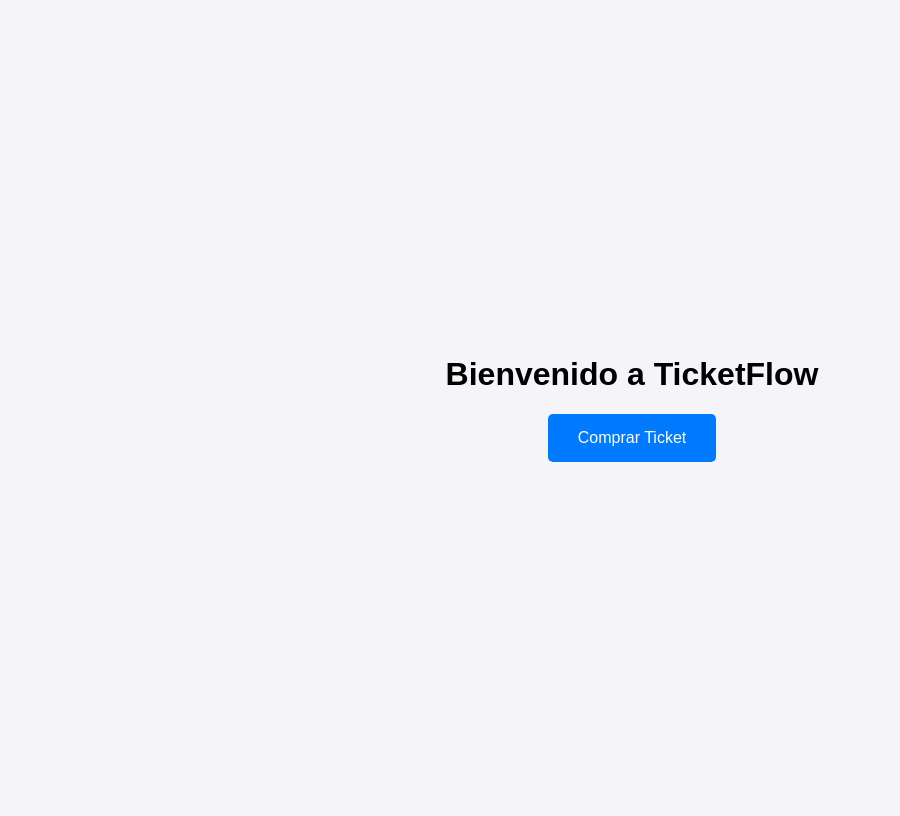
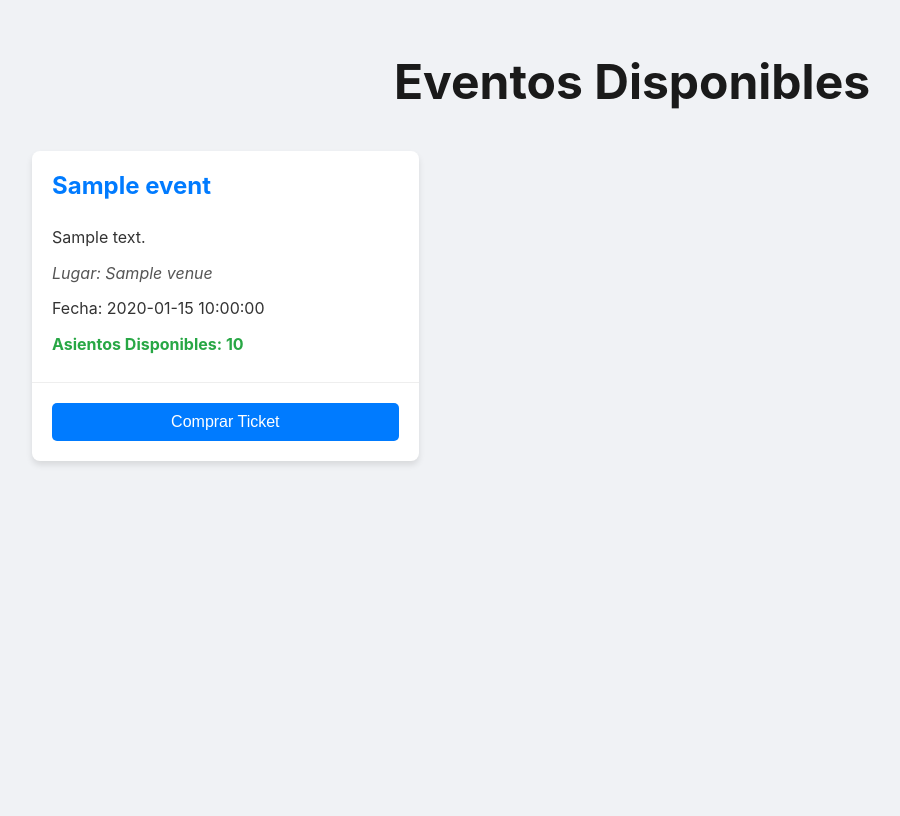
Before and after one commit to catcita/Proy3_SD, a Flask app: template app3/templates/index.html in a window 1280 px wide. Shown: the whole page, without its empty margins (8-908 px from the left). After the commit the page ends 465 px from the top, so only its background shows below. Run offline with Flask 3, Linux system fonts and the light colour scheme; the template is opened without the code that fills it: most values are stand-ins (such as "Sample title", 1, 10 or a date in 2020).

Commit message:
cata: Cambié el archivo app3/templates/index.html, el html de la app 3 para que muestre esa lista de eventos de forma dinámica, en lugar de la página de bienvenida estática.

```diff
--- a/app3/templates/index.html
+++ b/app3/templates/index.html
@@ -1,48 +1,192 @@
 <!DOCTYPE html>
-<html lang="en">
+<html lang="es">
 <head>
     <meta charset="UTF-8">
     <meta name="viewport" content="width=device-width, initial-scale=1.0">
     <title>TicketFlow - Portal de Venta</title>
     <style>
-        body { font-family: Arial, sans-serif; display: flex; justify-content: center; align-items: center; height: 100vh; background-color: #f4f4f9; }
-        .container { text-align: center; }
-        button { background-color: #007bff; color: white; border: none; padding: 15px 30px; font-size: 16px; border-radius: 5px; cursor: pointer; }
-        button:hover { background-color: #0056b3; }
-        #message { margin-top: 20px; font-size: 18px; }
+        body {
+            font-family: -apple-system, BlinkMacSystemFont, "Segoe UI", Roboto, "Helvetica Neue", Arial, sans-serif;
+            background-color: #f0f2f5;
+            color: #333;
+            margin: 0;
+            padding: 20px;
+        }
+        .header {
+            text-align: center;
+            margin-bottom: 40px;
+        }
+        .header h1 {
+            font-size: 3em;
+            color: #1a1a1a;
+        }
+        .container {
+            max-width: 1200px;
+            margin: 0 auto;
+        }
+        .event-grid {
+            display: grid;
+            grid-template-columns: repeat(auto-fill, minmax(300px, 1fr));
+            gap: 20px;
+        }
+        .event-card {
+            background: #fff;
+            border-radius: 8px;
+            box-shadow: 0 4px 6px rgba(0,0,0,0.1);
+            overflow: hidden;
+            transition: transform 0.2s;
+            display: flex;
+            flex-direction: column;
+        }
+        .event-card:hover {
+            transform: translateY(-5px);
+        }
+        .event-card-content {
+            padding: 20px;
+            flex-grow: 1;
+            display: flex;
+            flex-direction: column;
+        }
+        .event-card h2 {
+            font-size: 1.5em;
+            margin-top: 0;
+            color: #007bff;
+        }
+        .event-card p {
+            margin: 5px 0;
+            line-height: 1.6;
+        }
+        .event-card .venue {
+            font-style: italic;
+            color: #555;
+        }
+        .event-card .seats {
+            font-weight: bold;
+            color: #28a745;
+        }
+        .event-card-footer {
+            padding: 20px;
+            border-top: 1px solid #eee;
+            margin-top: auto;
+        }
+        .buy-button {
+            background-color: #007bff;
+            color: white;
+            border: none;
+            padding: 10px 20px;
+            font-size: 1em;
+            border-radius: 5px;
+            cursor: pointer;
+            width: 100%;
+            transition: background-color 0.2s;
+        }
+        .buy-button:hover {
+            background-color: #0056b3;
+        }
+        .error-box, .info-box {
+            text-align: center;
+            padding: 20px;
+            margin: 20px;
+            border-radius: 8px;
+        }
+        .error-box {
+            background-color: #f8d7da;
+            color: #721c24;
+            border: 1px solid #f5c6cb;
+        }
+        .info-box {
+            background-color: #e2e3e5;
+            color: #383d41;
+            border: 1px solid #d6d8db;
+        }
+        #global-message {
+            text-align: center;
+            padding: 10px;
+            background-color: #d4edda;
+            color: #155724;
+            border: 1px solid #c3e6cb;
+            border-radius: 5px;
+            margin-bottom: 20px;
+            display: none; /* Oculto por defecto */
+        }
     </style>
 </head>
 <body>
+
     <div class="container">
-        <h1>Bienvenido a TicketFlow</h1>
-        <button onclick="comprarTicket()">Comprar Ticket</button>
-        <div id="message"></div>
+        <div class="header">
+            <h1>Eventos Disponibles</h1>
+        </div>
+
+        <div id="global-message"></div>
+
+        {% if error_message %}
+            <div class="error-box">
+                <strong>Error:</strong> {{ error_message }}
+            </div>
+        {% elif events %}
+            <div class="event-grid">
+                {% for event in events %}
+                <div class="event-card">
+                    <div class="event-card-content">
+                        <h2>{{ event.name }}</h2>
+                        <p>{{ event.description }}</p>
+                        <p class="venue">Lugar: {{ event.venue }}</p>
+                        <p>Fecha: {{ event.date }}</p>
+                        <p class="seats">Asientos Disponibles: {{ event.available_seats }}</p>
+                    </div>
+                    <div class="event-card-footer">
+                        <button class="buy-button" onclick="comprarTicket('{{ event.id }}')">Comprar Ticket</button>
+                    </div>
+                </div>
+                {% endfor %}
+            </div>
+        {% else %}
+            <div class="info-box">
+                <p>No hay eventos disponibles en este momento.</p>
+            </div>
+        {% endif %}
     </div>
 
     <script>
-        function comprarTicket() {
-            const messageDiv = document.getElementById('message');
+        function comprarTicket(eventId) {
+            const messageDiv = document.getElementById('global-message');
             messageDiv.textContent = 'Procesando compra...';
+            messageDiv.style.display = 'block';
+            messageDiv.style.backgroundColor = '#d1ecf1';
+            messageDiv.style.color = '#0c5460';
 
+            // Aquí, simulamos una compra. Más adelante, esto llamará al middleware.
             fetch('/comprar', {
                 method: 'POST',
                 headers: {
                     'Content-Type': 'application/json'
                 },
-                // Simulamos el envío de datos de una compra
-                body: JSON.stringify({ evento_id: 'evento_123', usuario_id: 'usuario_456' })
+                body: JSON.stringify({
+                    event_id: eventId,
+                    user_id: 'user_777', // ID de usuario de ejemplo
+                    quantity: 1
+                })
             })
             .then(response => response.json())
             .then(data => {
                 messageDiv.textContent = data.mensaje;
-                messageDiv.style.color = 'green';
+                messageDiv.style.backgroundColor = '#d4edda';
+                messageDiv.style.color = '#155724';
+
+                // Opcional: Refrescar la página para ver el contador de asientos actualizado
+                setTimeout(() => {
+                    window.location.reload();
+                }, 2000);
             })
             .catch(error => {
                 console.error('Error:', error);
                 messageDiv.textContent = 'Error al procesar la compra. Intente de nuevo.';
-                messageDiv.style.color = 'red';
+                messageDiv.style.backgroundColor = '#f8d7da';
+                messageDiv.style.color = '#721c24';
             });
         }
     </script>
+
 </body>
 </html>
```
